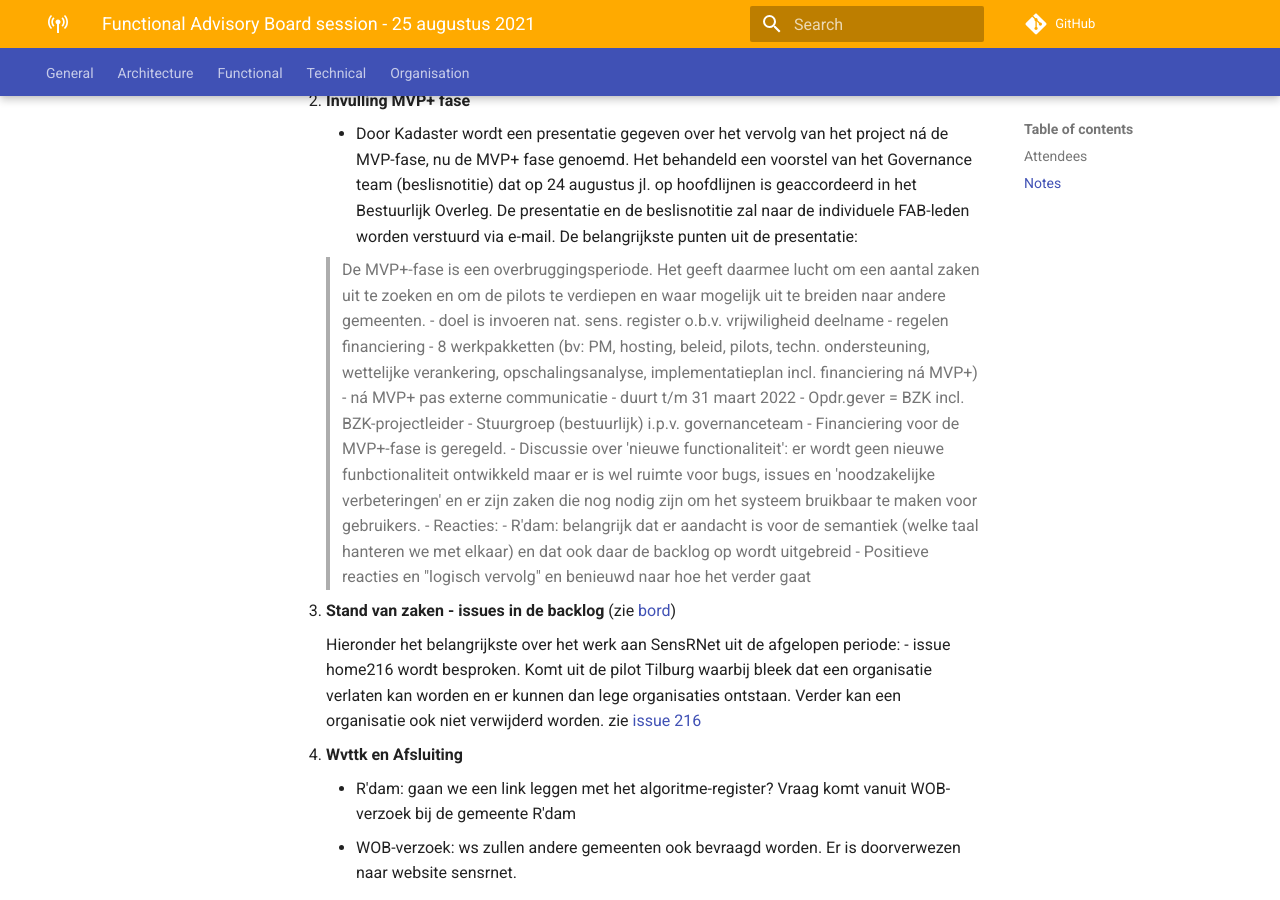
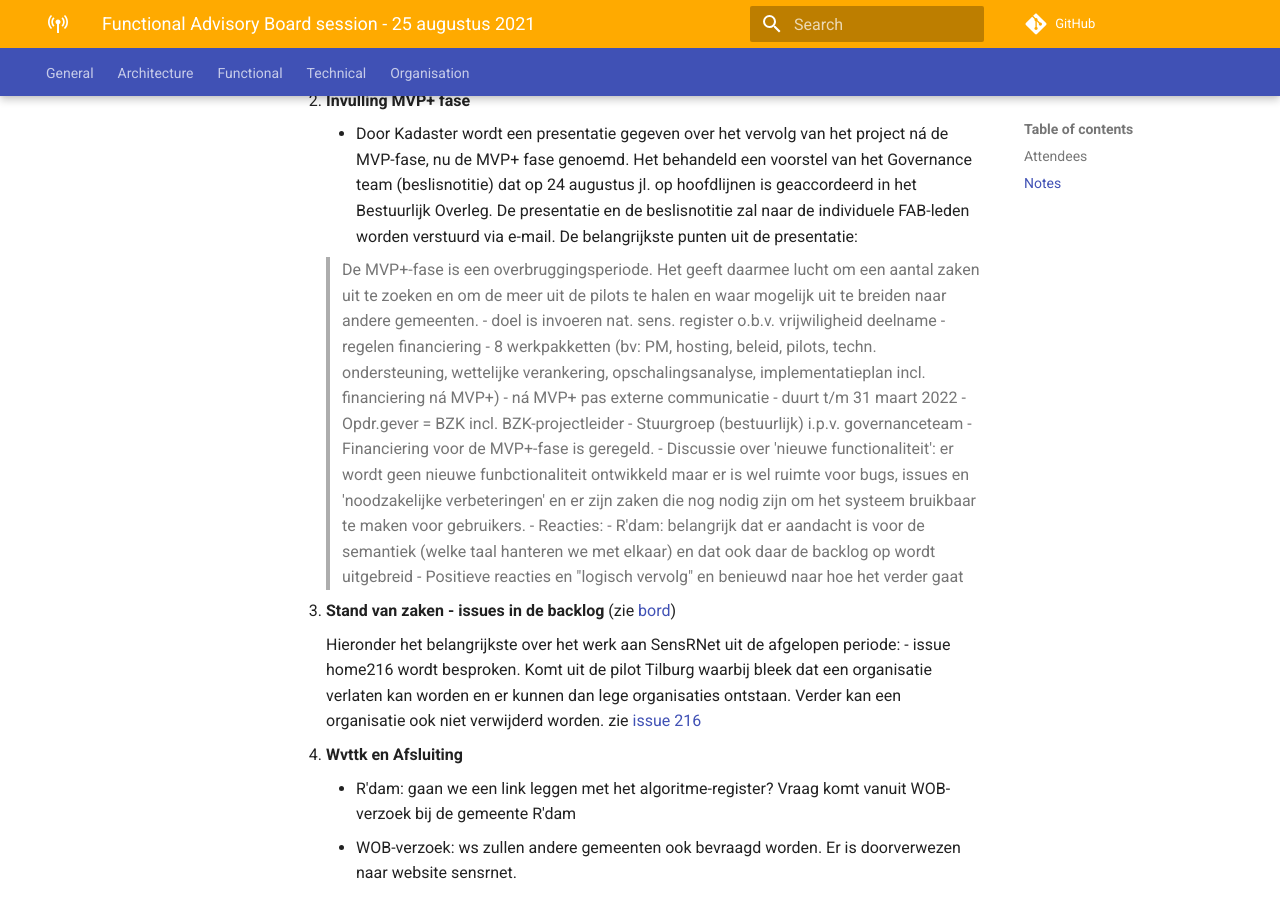
Before and after one commit to kadaster-labs/sensrnet-home, an MkDocs documentation site: the page built from docs/notes/2021-08-25-FAB-notes.md, in a window 1280 px wide and 900 px high, scrolled down 925 px. Built offline with MkDocs 1.6.1 and Material for MkDocs 9.7.7, drawn with Linux system fonts in a browser that asks for light colours; comment, search, counter and statistics services are not loaded.

Commit message:
Update 2021-08-25-FAB-notes.md

```diff
--- a/docs/notes/2021-08-25-FAB-notes.md
+++ b/docs/notes/2021-08-25-FAB-notes.md
@@ -32,7 +32,7 @@ Onderwerpen:
 
     - Door Kadaster wordt een presentatie gegeven over het vervolg van het project ná de MVP-fase, nu de MVP+ fase genoemd. Het behandeld een voorstel van het Governance team (beslisnotitie) dat op 24 augustus jl. op hoofdlijnen is geaccordeerd in het Bestuurlijk Overleg. De presentatie en de beslisnotitie zal naar de individuele FAB-leden worden verstuurd via e-mail. De belangrijkste punten uit de presentatie:
 
-       > De MVP+-fase is een overbruggingsperiode. Het geeft daarmee lucht om een aantal zaken uit te zoeken en om de pilots te verdiepen en waar mogelijk uit te breiden naar andere gemeenten.
+       > De MVP+-fase is een overbruggingsperiode. Het geeft daarmee lucht om een aantal zaken uit te zoeken en om de meer uit de pilots te halen en waar mogelijk uit te breiden naar andere gemeenten.
           - doel is invoeren nat. sens. register o.b.v. vrijwiligheid deelname
           - regelen financiering
           - 8 werkpakketten (bv: PM, hosting, beleid, pilots, techn. ondersteuning, wettelijke verankering, opschalingsanalyse, implementatieplan incl. financiering ná MVP+)
```
